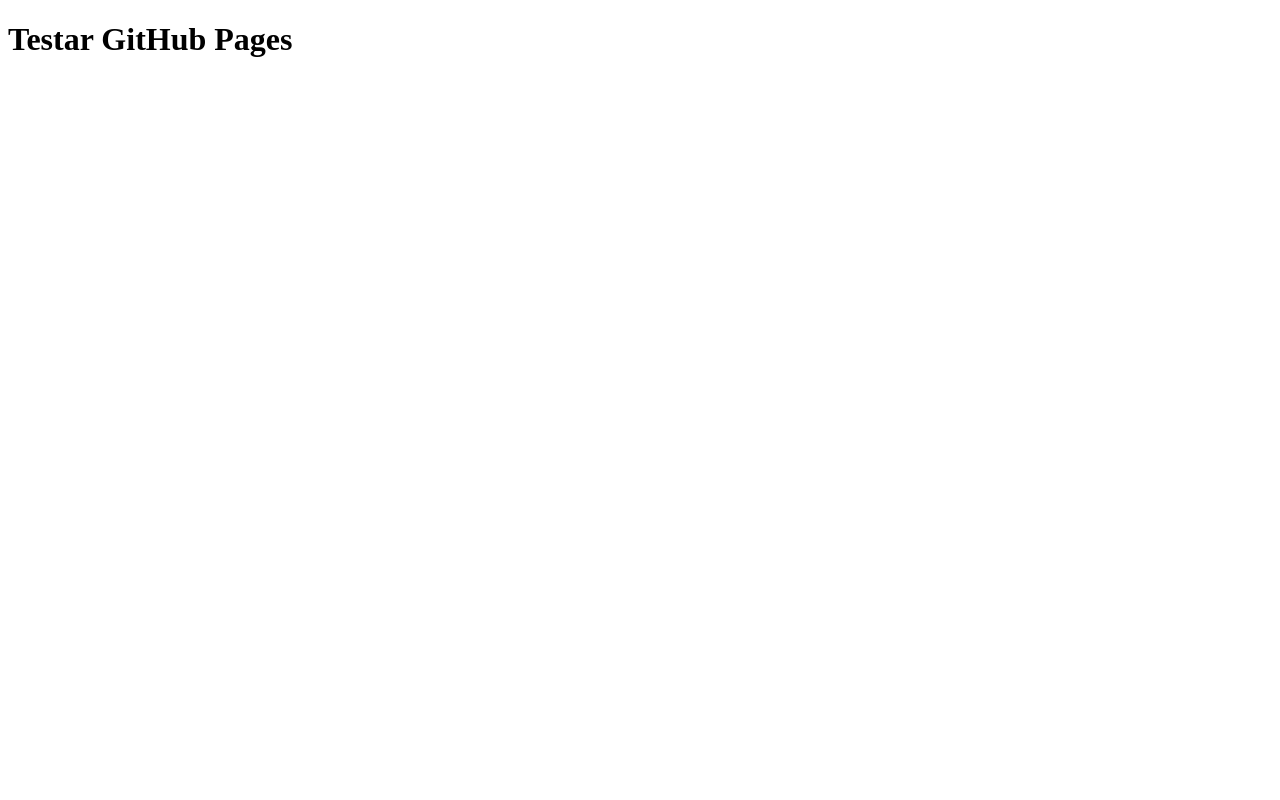
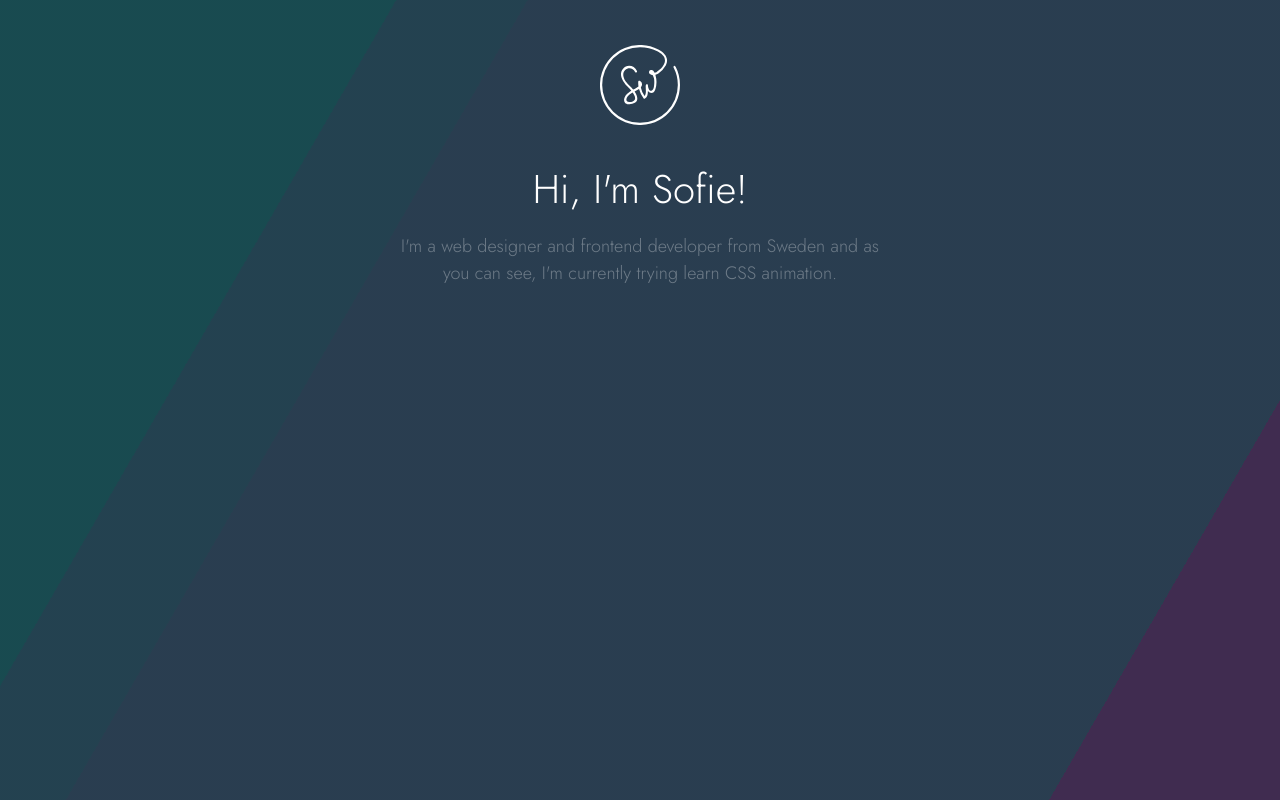
Before and after one commit to sofiewallin/css-animation, a plain HTML site: page index.html in a window 1280 px wide. Drawn offline with Linux system fonts and the light colour scheme.

Commit message:
Update website with style, logo and content

```diff
--- a/index.html
+++ b/index.html
@@ -4,9 +4,20 @@
     <meta charset="UTF-8">
     <meta http-equiv="X-UA-Compatible" content="IE=edge">
     <meta name="viewport" content="width=device-width, initial-scale=1.0">
-    <title>Testar GitHub Pages</title>
+    <title>CSS animation by Sofie</title>
+    <link rel="preconnect" href="https://fonts.googleapis.com">
+    <link rel="preconnect" href="https://fonts.gstatic.com" crossorigin>
+    <link href="https://fonts.googleapis.com/css2?family=Jost:wght@300;500&display=swap" rel="stylesheet">
+    <link rel="stylesheet" href="style.css">
 </head>
 <body>
-    <h1>Testar GitHub Pages</h1>
+    <main>
+        <img src="images/logo.svg" alt="SW" class="logo">
+        <h1>Hi, I'm Sofie!</h1>
+        <p>I'm a web designer and frontend developer from Sweden and as you can see, I'm currently trying learn CSS animation.</p>
+    </main>
+    <div class="bg"></div>
+    <div class="bg bg2"></div>
+    <div class="bg bg3"></div>
 </body>
 </html>
--- /dev/null
+++ b/style.css
@@ -0,0 +1,123 @@
+@charset "UTF-8";
+
+/*
+* CSS by Sofie Wallin (sowa2002), student at MIUN, 2021
+*/
+
+/*------------------------------------*\
+    00. GENERAL & RESETS
+\*------------------------------------*/
+
+html,
+*,
+*::after,
+*::before {
+    box-sizing: border-box;
+    margin: 0;
+    padding: 0;
+    -webkit-text-size-adjust: 100%;
+    text-size-adjust: 100%;
+}
+
+html,
+body {
+    height: 100%;
+    width: 100%;
+}
+
+html {
+    font-size: 62.5%;
+    scroll-behavior: smooth;
+}
+
+body {
+    background-color: rgba(25,75,80,1);
+    color: rgba(255,255,255,1);
+    font: 300 1.8rem/1.5 'Jost', sans-serif;
+}
+
+main {
+    margin: 0 auto;
+    max-width: 54.0rem;
+    padding: 4.5rem 3.0rem;
+    text-align: center;
+}
+
+.logo {
+    animation: rolein 3s ease-out forwards;
+    height: 8.0rem;
+    left: -8.0rem;
+    position: absolute;
+    top: 4.5rem;
+    width: 8.0rem;
+}
+
+h1 {
+    line-height: 1.2;
+    font-size: 4.0rem;
+    font-weight: 300;
+    margin-bottom: 2.0rem;
+    padding-top: 12.0rem;
+}
+
+h1, p {
+    animation: fadein 2s ease-in 3s forwards;
+    opacity: 0;
+}
+
+p {
+    animation-delay: 4s;
+}
+
+.bg {
+    animation: bgslide 3s ease-in-out infinite alternate;
+    background-image: linear-gradient(-60deg, rgba(70,40,80,1) 50%, rgba(25,75,80,1) 50%);
+    bottom:0;
+    left:-50%;
+    opacity:.5;
+    position:fixed;
+    right:-50%;
+    top:0;
+    z-index:-1;
+  }
+
+  .bg2 {
+    animation-direction:alternate-reverse;
+    animation-duration:4s;
+  }
+
+  .bg3 {
+    animation-duration:5s;
+  }
+
+
+@keyframes rolein {
+    from {
+        left: -80rem;
+        margin-left: -4.0rem;
+        transform: rotateZ(-360deg);
+    }
+    to {
+        left: 50%;
+        margin-left: -4.0rem;
+        transform: rotateZ(360deg);
+    }
+}
+
+@keyframes fadein {
+    from {
+        opacity: 0;
+    }
+    to {
+        opacity: 1;
+    }
+}
+
+@keyframes bgslide {
+    from {
+      transform:translateX(-25%);
+    }
+    to {
+      transform:translateX(25%);
+    }
+  }
```
Also changed, not shown: images/logo.svg (added), 2 other files.
